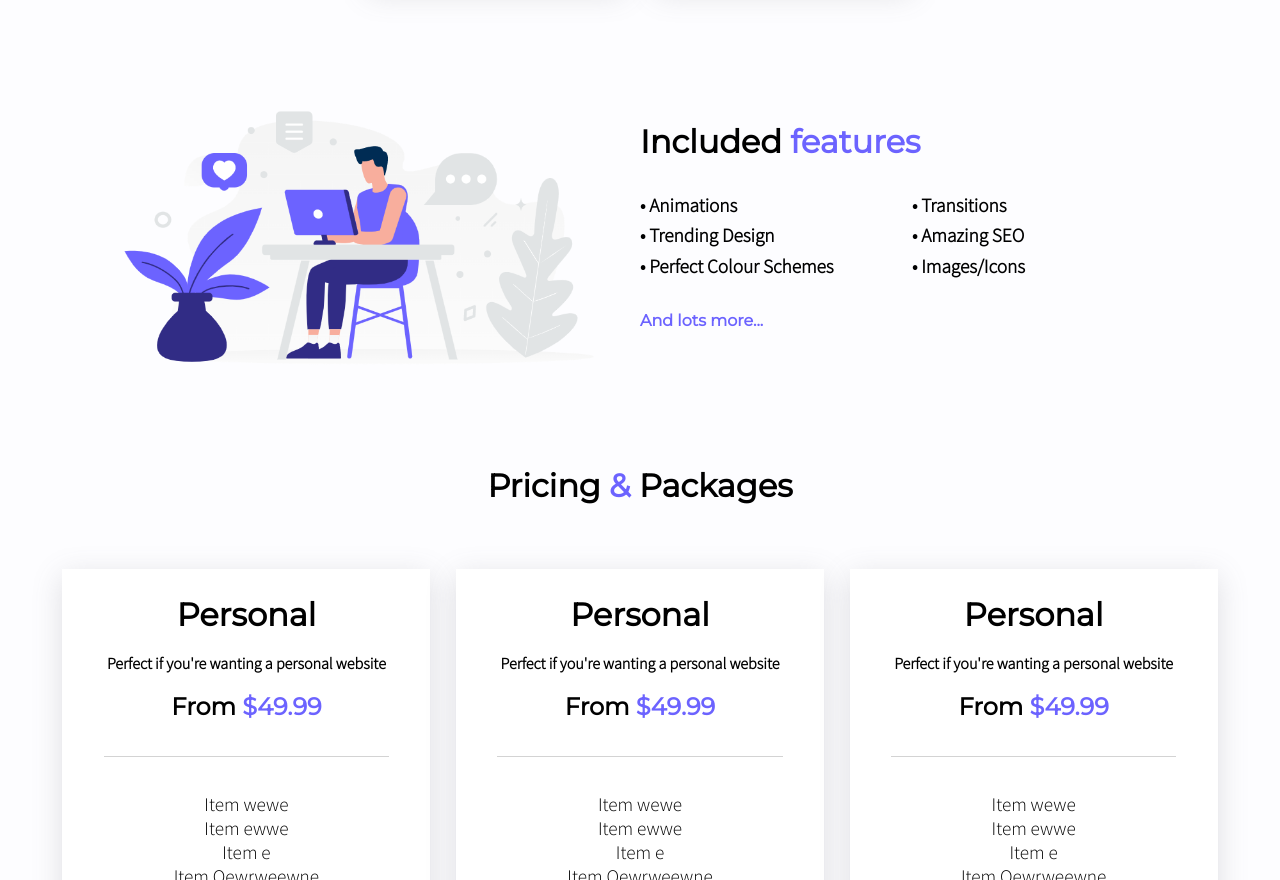
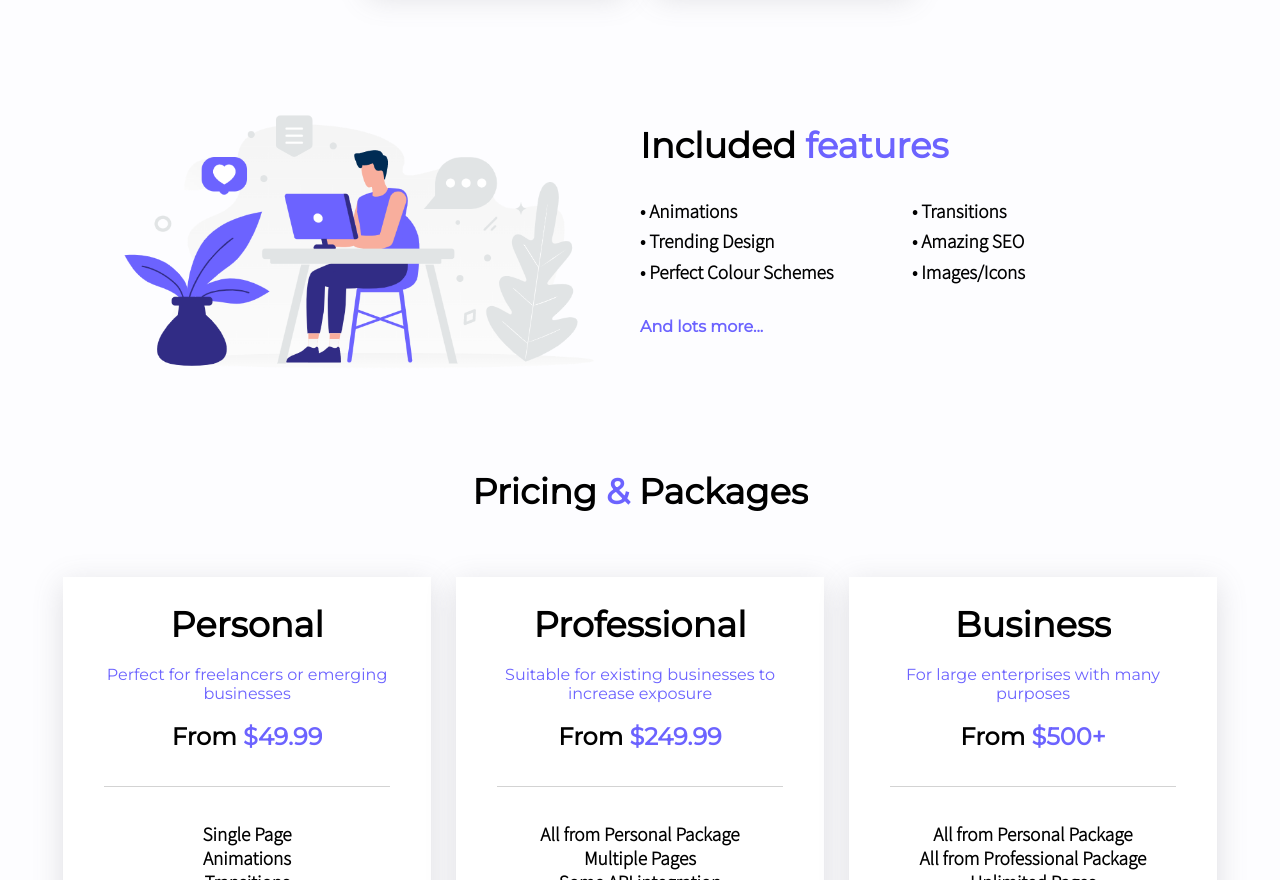
Before and after one commit to harleyswift1/landing_page_1, a React (Create React App) app: page / in a window 1280 px wide. Shown: the part 1920-2800 px from the top of the page. Built offline with nearby package versions, Linux system fonts and the light colour scheme.

Commit message:
Finished pricing features and changed some basic site information

```diff
--- a/public/index.html
+++ b/public/index.html
@@ -1,43 +1,19 @@
 <!DOCTYPE html>
 <html lang="en">
 <head>
-    <meta charset="utf-8" />
-    <link rel="icon" href="%PUBLIC_URL%/favicon.ico" />
-    <meta name="viewport" content="width=device-width, initial-scale=1" />
-    <meta name="theme-color" content="#000000" />
+    <meta charset="utf-8"/>
+    <meta name="viewport" content="width=device-width, initial-scale=1"/>
+    <meta name="theme-color" content="#000000"/>
     <meta
             name="description"
-      content="Web site created using create-react-app"
+            content="Garys Development is a full service web development company based in the UK. We build custom websites and web applications."
     />
-    <link rel="apple-touch-icon" href="%PUBLIC_URL%/logo192.png" />
-    <!--
-      manifest.json provides metadata used when your web app is installed on a
-      user's mobile device or desktop. See https://developers.google.com/web/fundamentals/web-app-manifest/
-    -->
-    <link rel="manifest" href="%PUBLIC_URL%/manifest.json" />
-    <!--
-      Notice the use of %PUBLIC_URL% in the tags above.
-      It will be replaced with the URL of the `public` folder during the build.
-      Only files inside the `public` folder can be referenced from the HTML.
+    <link rel="manifest" href="%PUBLIC_URL%/manifest.json"/>
 
-      Unlike "/favicon.ico" or "favicon.ico", "%PUBLIC_URL%/favicon.ico" will
-      work correctly both with client-side routing and a non-root public URL.
-      Learn how to configure a non-root public URL by running `npm run build`.
-    -->
-    <title>React App</title>
+    <title>Garys Development - Home</title>
 </head>
 <body>
 <noscript>You need to enable JavaScript to run this app.</noscript>
 <div id="root"></div>
-    <!--
-      This HTML file is a template.
-      If you open it directly in the browser, you will see an empty page.
-
-      You can add webfonts, meta tags, or analytics to this file.
-      The build step will place the bundled scripts into the <body> tag.
-
-      To begin the development, run `npm start` or `yarn start`.
-      To create a production bundle, use `npm run build` or `yarn build`.
-    -->
 </body>
 </html>
--- a/src/App.css
+++ b/src/App.css
@@ -22,6 +22,10 @@ body, p, h1, h2, h3, h4, h5, h6 {
     margin: 0;
     padding: 0;
     overflow-x: hidden;
+}
+
+h1 {
+    font-size: 2.2rem;
 }
 
 body {
@@ -57,5 +61,5 @@ button:hover, button:focus {
 
 blue {
     color: var(--primary-color);
-    font-family: Montserrat, sans-serif;
+    font-family: var(--font-primary)
 }
--- a/src/components/Hero/Hero.js
+++ b/src/components/Hero/Hero.js
@@ -9,7 +9,7 @@ export default function Hero() {
             <img src={hero_image} className={"hero-image"} alt=""/>
             <img src={cloud} className={"cloud-1"} alt=""/>
             <img src={cloud} className={"cloud-2"} alt=""/>
-            <h1>The <blue><b>ultimate</b></blue> website solution for your business</h1>
+            <h1>The <blue>ultimate</blue> website solution for your business</h1>
             <Button text={"Learn More"} />
         </div>
     </div>)
--- a/src/components/Section4/PricingWidget/PricingWidget.css
+++ b/src/components/Section4/PricingWidget/PricingWidget.css
@@ -17,6 +17,9 @@
     box-shadow: rgba(100, 100, 111, 0.4) 0 7px 29px 0;
 }
 
+.pricing-widget blue {
+}
+
 .divider {
     margin: 1rem 0;
     background-color: lightgrey;
@@ -27,6 +30,7 @@
 .pricing-widget ul {
     text-align: center;
     list-style: none;
+    min-height: 15rem;
 }
 
 .pricing-widget ul li {
--- a/src/components/Section4/PricingWidget/PricingWidget.js
+++ b/src/components/Section4/PricingWidget/PricingWidget.js
@@ -1,20 +1,20 @@
 import "./PricingWidget.css";
 
-export default function PricingWidget() {
+export default function PricingWidget(props) {
+    const title = props.title;
+    const description = props.description;
+    const price = props.price;
+    const items = props.items;
+
     return (<div className="pricing-widget">
-        <h1>Personal</h1>
-        <b>Perfect if you're wanting a personal website</b>
-        <h2>From <blue>$49.99</blue></h2>
+        <h1>{title}</h1>
+        <blue>{description}</blue>
+        <h2>From <blue>${price}</blue></h2>
         <div className={"divider"}/>
         <ul>
-            <li>Item wewe</li>
-            <li>Item ewwe</li>
-            <li>Item e</li>
-            <li>Item Oewrweewne</li>
-            <li>Item werewrOewrne</li>
-            <li>Item ewOne</li>
-            <li>Item eerne</li>
-            <li>Item Oerewne</li>
+            {items.map((item, index) => {
+                return <li key={index}><b>{item}</b></li>
+            })}
         </ul>
         <button className="pricing-widget-purchase-content">Customise Order</button>
     </div>)
--- a/src/components/Section4/Section4.css
+++ b/src/components/Section4/Section4.css
@@ -4,13 +4,22 @@
     row-gap: 4rem;
     justify-content: center;
     align-items: center;
-    padding: 2rem 0;
+    padding: 2rem 1rem;
 }
 
 .section4-content {
+    align-items: center;
     display: flex;
     flex-direction: row;
     justify-content: center;
     column-gap: 2%;
     width: 100%;
 }
+
+@media only screen and (max-width: 1000px) {
+    .section4-content {
+        align-items: center;
+        flex-wrap: wrap;
+        row-gap: 1rem;
+    }
+}
--- a/src/components/Section4/Section4.js
+++ b/src/components/Section4/Section4.js
@@ -1,13 +1,15 @@
 import "./Section4.css"
 import PricingWidget from "./PricingWidget/PricingWidget";
+import {featureList} from "./featureList";
 
 export default function Section4() {
+    const featuresJson = featureList;
     return (<div className="section4">
         <h1>Pricing <blue>&</blue> Packages</h1>
         <div className="section4-content">
-            <PricingWidget/>
-            <PricingWidget/>
-            <PricingWidget/>
+            <PricingWidget title={"Personal"} description={"Perfect for freelancers or emerging businesses"} price={"49.99"} items={featuresJson.features1}/>
+            <PricingWidget title={"Professional"} description={"Suitable for existing businesses to increase exposure"} price={"249.99"} items={featuresJson.features2}/>
+            <PricingWidget title={"Business"} description={"For large enterprises with many purposes"} price={"500+"} items={featuresJson.features3}/>
         </div>
     </div>)
 }
--- /dev/null
+++ b/src/components/Section4/featureList.js
@@ -0,0 +1,6 @@
+export const featureList = {
+    "features1":["Single Page", "Animations", "Transitions", "Images & Icons", "Dynamic Content", "Responsive Design", "SEO Friendly", "Mobile Friendly", "Cross Browser", "Lots more..."],
+    "features2":["All from Personal Package", "Multiple Pages", "Some API integration", "Animated SVGs", "Form Integration", "Payment Handling", "Customizable", "Lots more..."],
+    "features3":["All from Personal Package", "All from Professional Package", "Unlimited Pages", "Advanced Payment Handling", "URL & hosting assistance", "Advanced Form Handling", "Advanced API integration", "Priority Support", "Lots more..."],
+
+}
```
Also changed, not shown: src/components/Section4/pricing.json (deleted). Lines whose indentation alone changed are shown as unchanged.
